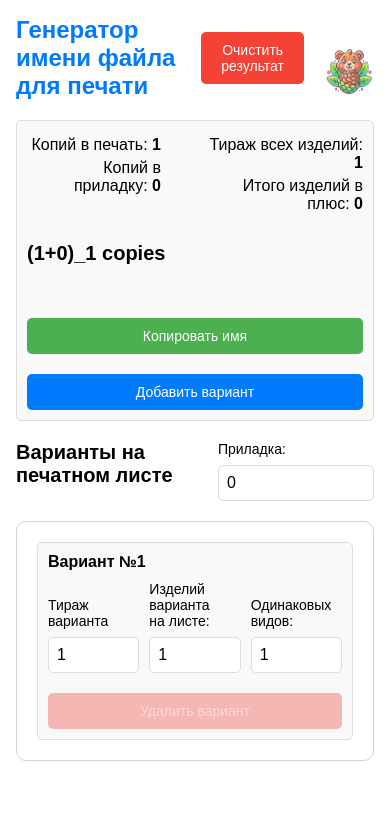
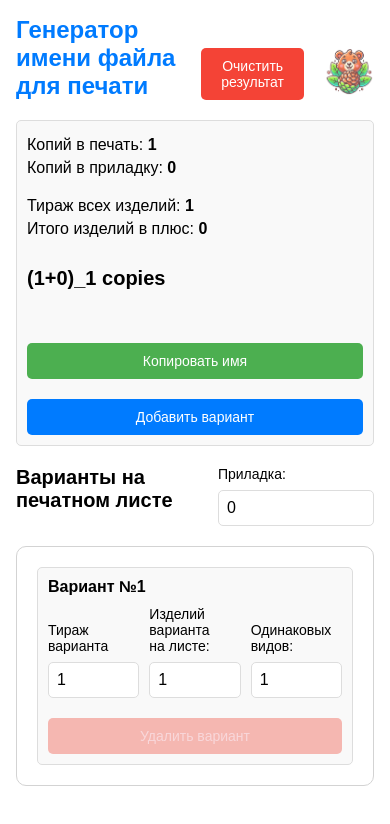
Before and after one commit to madekot/printable-file-name-generator, a React (Create React App) app: page / in a window 390 px wide. Shown: the top 824 px of the page. Built offline with nearby package versions, Linux system fonts and the light colour scheme.

Commit message:
fix: улучшает верстку на мобильных устройствах

```diff
--- a/src/CalculationResult/CalculationResult.module.scss
+++ b/src/CalculationResult/CalculationResult.module.scss
@@ -24,6 +24,12 @@
   display: flex;
   gap: 40px;
   text-align: right;
+
+  @media (max-width: 767px) {
+    flex-direction: column;
+    gap: 10px;
+    text-align: left;
+  }
 }
 
 .dynamicString {
--- a/src/CopyCalculator/CopyCalculator.module.scss
+++ b/src/CopyCalculator/CopyCalculator.module.scss
@@ -26,6 +26,10 @@
   gap: 20px;
 }
 
+.btnReset {
+  align-self: flex-end;
+}
+
 .varintsBox {
   display: flex;
   flex-direction: column;
@@ -47,7 +51,6 @@
 }
 
 .logo {
-  align-self: center;
   margin: auto 0 0 0;
 
   img {
--- a/src/CopyCalculator/CopyCalculator.tsx
+++ b/src/CopyCalculator/CopyCalculator.tsx
@@ -121,6 +121,7 @@ const CopyCalculator: React.FC = () => {
           confirmMessage="Вы уверены, что хотите сбросить настройки приложения?"
           buttonText="Очистить результат"
           variant="red"
+          className={styles.btnReset}
         />
 
         <Logo className={styles.logo} />
```
